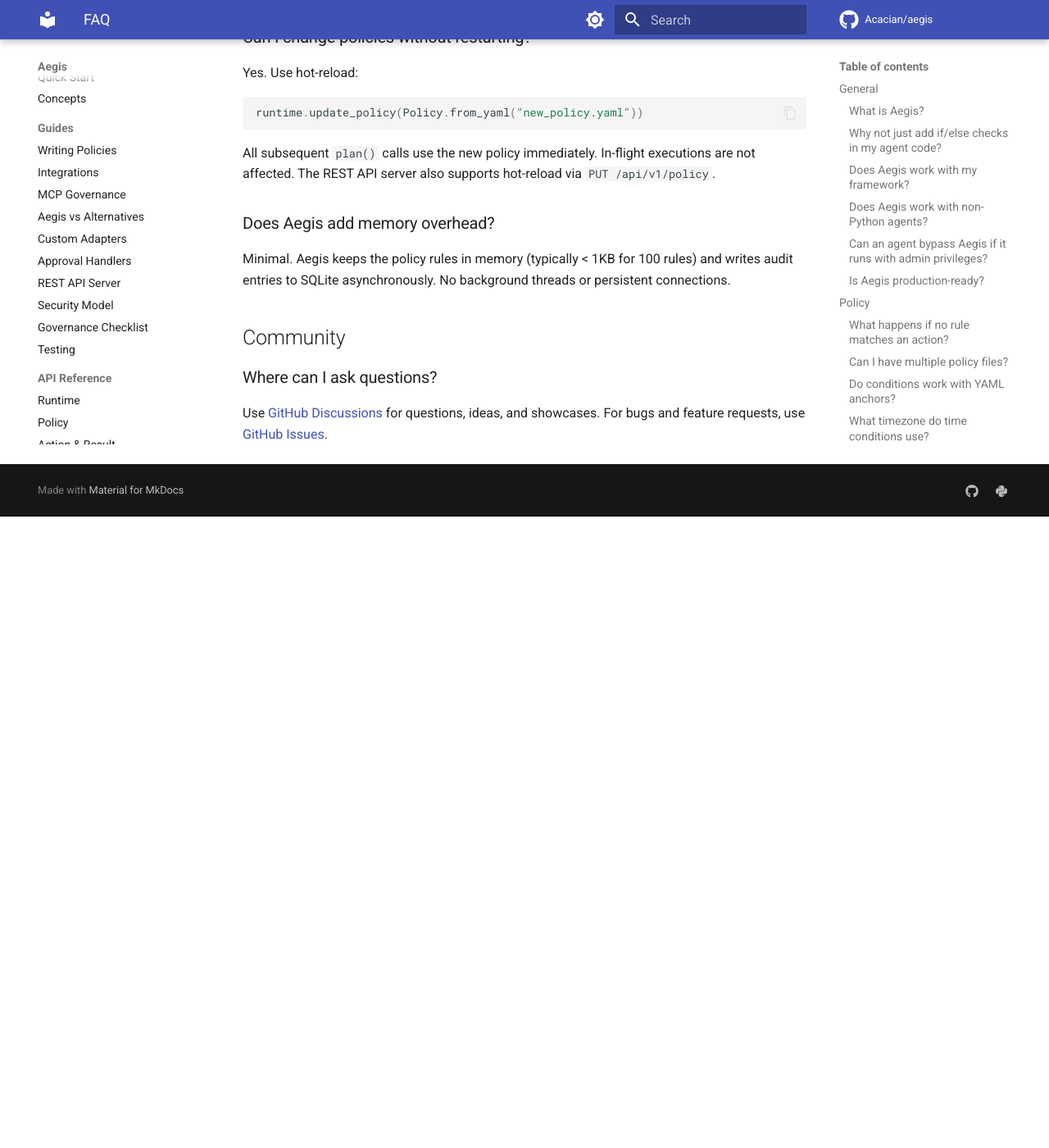
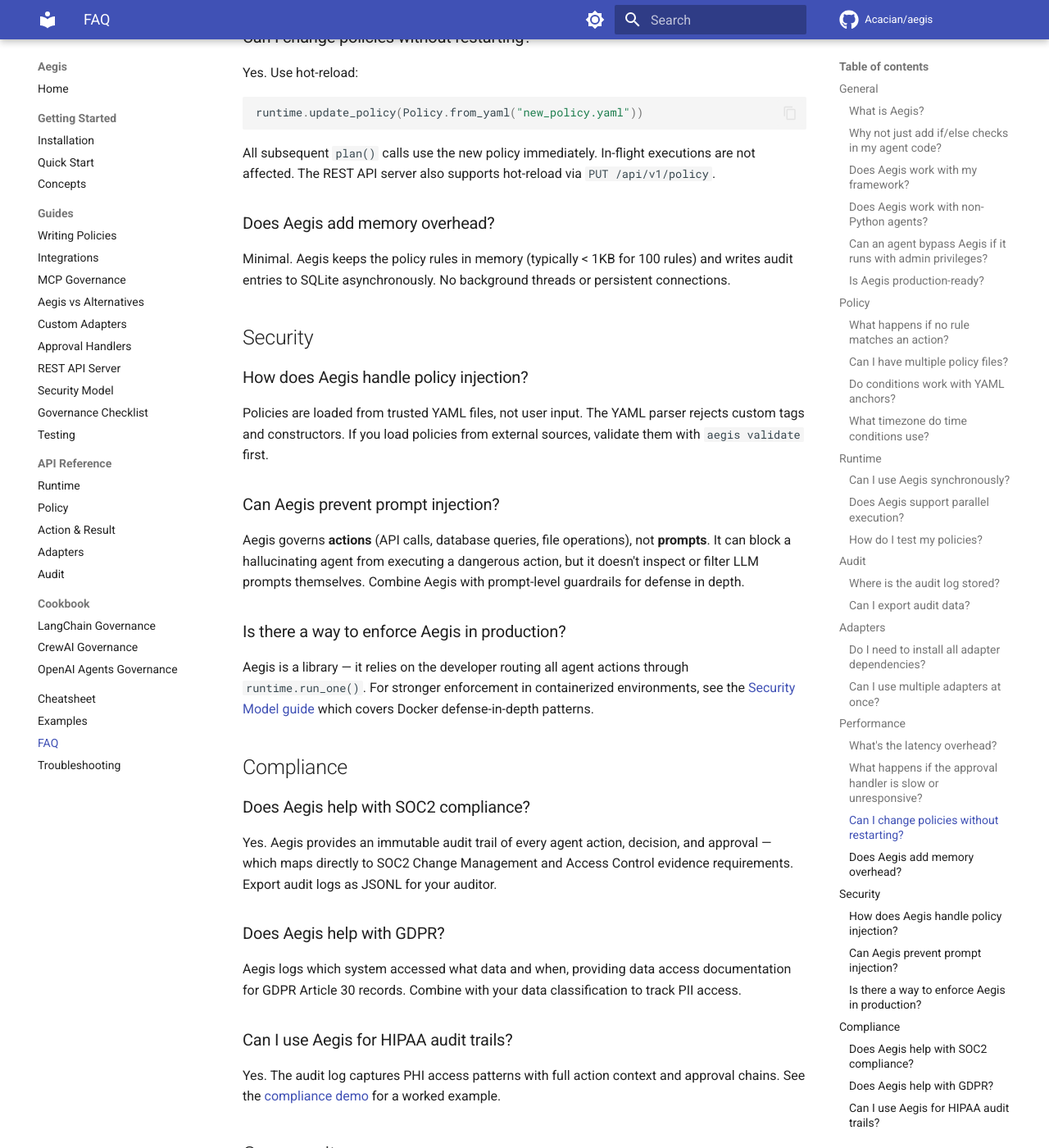
Before and after one commit to Acacian/aegis, an MkDocs documentation site: the page built from docs/faq.md, in a window 1280 px wide and 1400 px high, scrolled down 3624 px. Shown: the whole window at 82% size. Built offline with MkDocs 1.6.1 and Material for MkDocs 9.7.7, drawn with Linux system fonts in a browser that asks for light colours; comment, search, counter and statistics services are not loaded; before the commit the page ends 4254 px from its top, so only the background shows below that; some of the changed text lies outside the part shown.

Commit message:
docs: expand FAQ with security, compliance, and community questions
Added SEO-relevant Q&A: policy injection, prompt injection, SOC2, GDPR,
HIPAA, commercial use, and contributing. Improves search discoverability.

Co-Authored-By: Claude Opus 4.6 <noreply@anthropic.com>

```diff
--- a/docs/faq.md
+++ b/docs/faq.md
@@ -127,7 +127,35 @@ All subsequent `plan()` calls use the new policy immediately. In-flight executio
 ### Does Aegis add memory overhead?
 Minimal. Aegis keeps the policy rules in memory (typically < 1KB for 100 rules) and writes audit entries to SQLite asynchronously. No background threads or persistent connections.
 
+## Security
+
+### How does Aegis handle policy injection?
+Policies are loaded from trusted YAML files, not user input. The YAML parser rejects custom tags and constructors. If you load policies from external sources, validate them with `aegis validate` first.
+
+### Can Aegis prevent prompt injection?
+Aegis governs **actions** (API calls, database queries, file operations), not **prompts**. It can block a hallucinating agent from executing a dangerous action, but it doesn't inspect or filter LLM prompts themselves. Combine Aegis with prompt-level guardrails for defense in depth.
+
+### Is there a way to enforce Aegis in production?
+Aegis is a library — it relies on the developer routing all agent actions through `runtime.run_one()`. For stronger enforcement in containerized environments, see the [Security Model guide](guides/security-model.md) which covers Docker defense-in-depth patterns.
+
+## Compliance
+
+### Does Aegis help with SOC2 compliance?
+Yes. Aegis provides an immutable audit trail of every agent action, decision, and approval — which maps directly to SOC2 Change Management and Access Control evidence requirements. Export audit logs as JSONL for your auditor.
+
+### Does Aegis help with GDPR?
+Aegis logs which system accessed what data and when, providing data access documentation for GDPR Article 30 records. Combine with your data classification to track PII access.
+
+### Can I use Aegis for HIPAA audit trails?
+Yes. The audit log captures PHI access patterns with full action context and approval chains. See the [compliance demo](https://github.com/Acacian/aegis/blob/main/examples/compliance_demo.py) for a worked example.
+
 ## Community
 
 ### Where can I ask questions?
 Use [GitHub Discussions](https://github.com/Acacian/aegis/discussions) for questions, ideas, and showcases. For bugs and feature requests, use [GitHub Issues](https://github.com/Acacian/aegis/issues).
+
+### How can I contribute?
+Check [Good First Issues](https://github.com/Acacian/aegis/issues?q=is%3Aissue+is%3Aopen+label%3A%22good+first+issue%22) for starter tasks, or read the [Contributing Guide](https://github.com/Acacian/aegis/blob/main/CONTRIBUTING.md) for setup instructions.
+
+### Can I use Aegis commercially?
+Yes. Aegis is MIT-licensed — use it freely in commercial projects with no restrictions.
```
